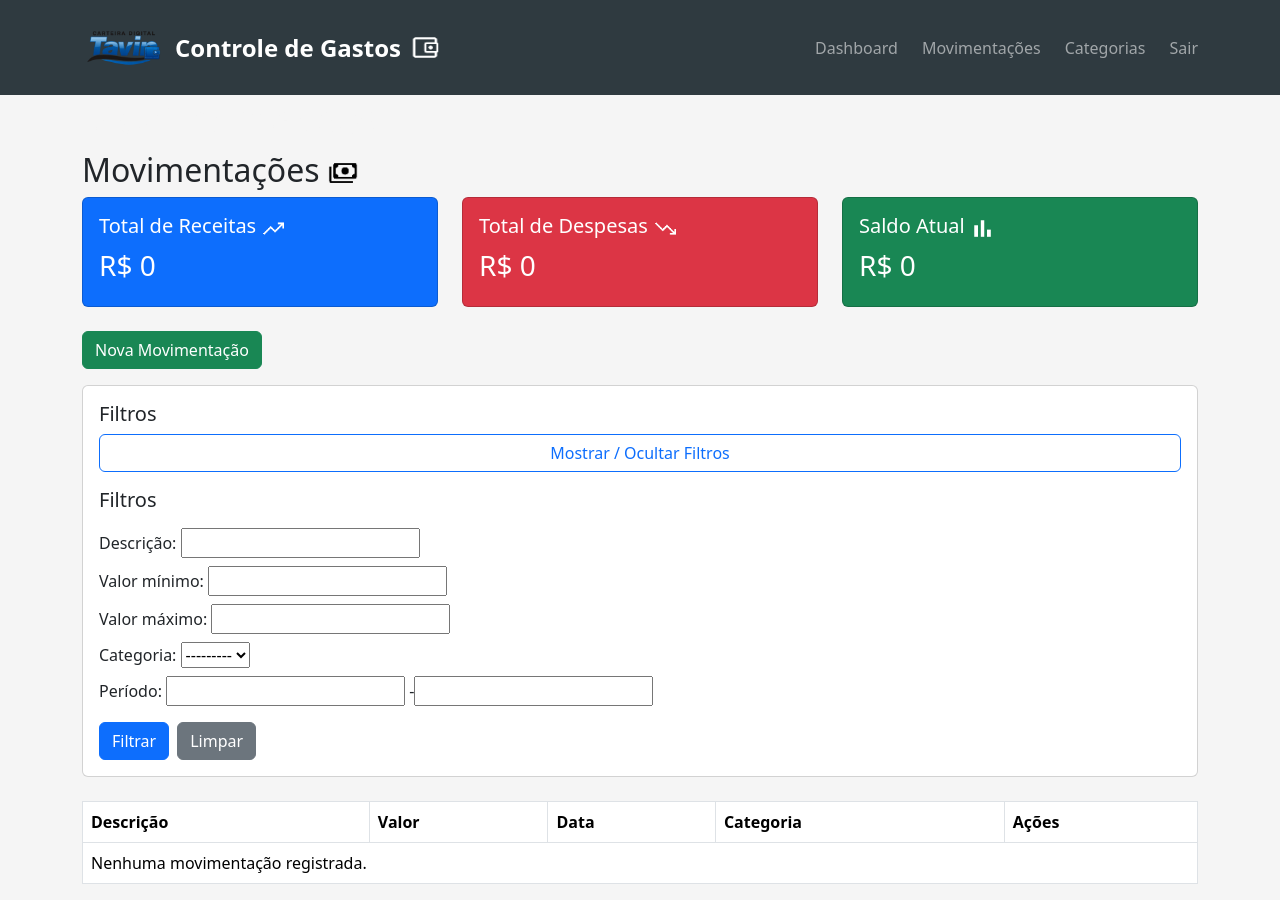
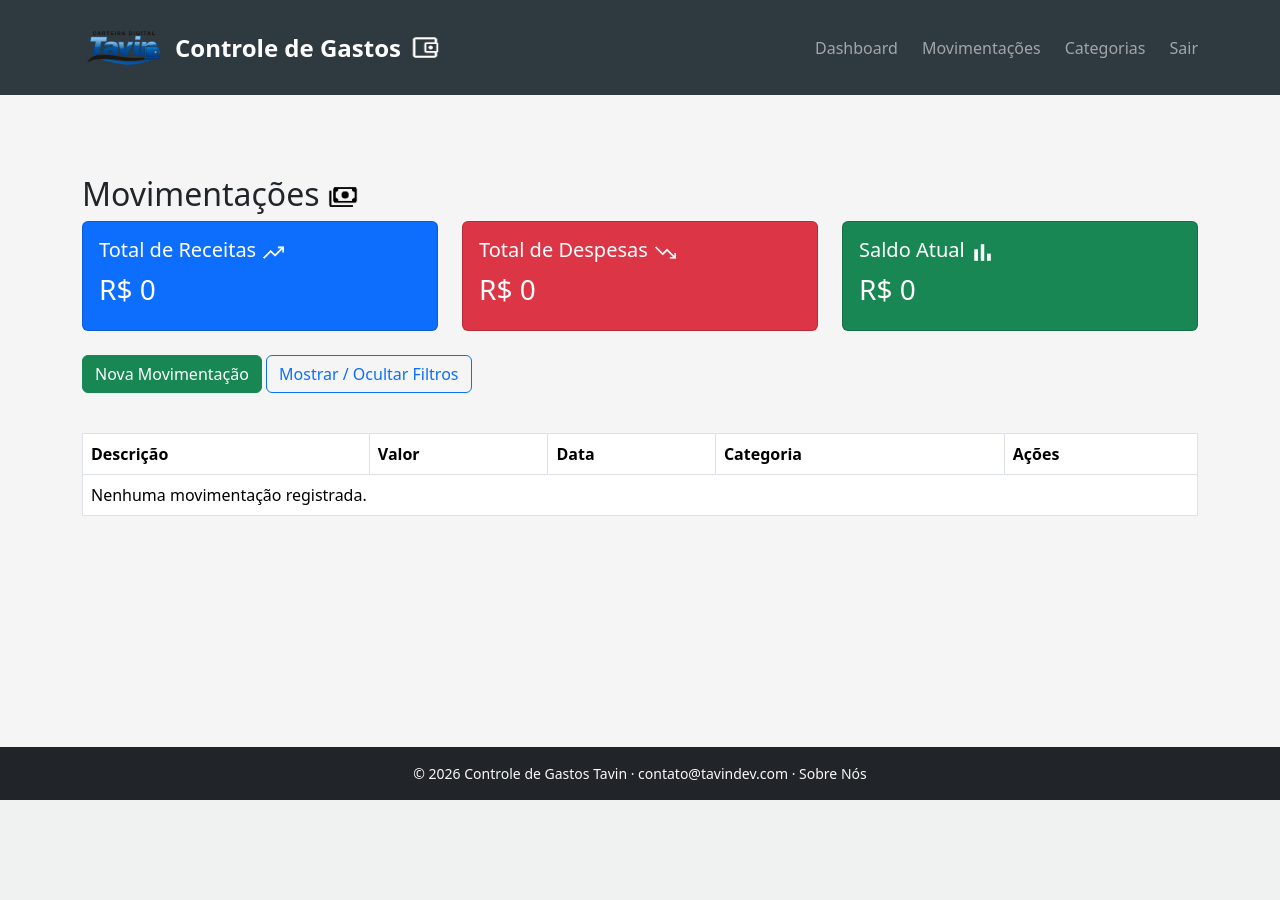
Before and after one commit to otavioaugusto-dev09/Projeto-Final---Django, a Django app: page /movimentacoes/ in a window 1280 px wide. After the commit the page ends 800 px from the top, so only its background shows below. Run offline with Django 5.2, Linux system fonts and the light colour scheme; the visitor is signed in with stand-in values (Sample User, id 1); data that the repository does not hold is empty.

Commit message:
footer e melhora nos filtros

```diff
--- a/finances/forms.py
+++ b/finances/forms.py
@@ -7,6 +7,11 @@ class CategoriaForm(forms.ModelForm):
         fields = ['nome', 'tipo']
 
 class MovimentacaoForm(forms.ModelForm):
+
+    def __init__(self, *args, **kwargs):
+        self.usuario = kwargs.pop('usuario', None)
+        super().__init__(*args, **kwargs)
+
     class Meta:
         model = Movimentacao
         fields = ['valor', 'descricao', 'data', 'categoria']
--- a/finances/templates/finances/base.html
+++ b/finances/templates/finances/base.html
@@ -9,7 +9,7 @@
 
     <link href="https://cdn.jsdelivr.net/npm/bootstrap@5.3.2/dist/css/bootstrap.min.css" rel="stylesheet">
 </head>
-<body style="background-color: whitesmoke;">
+<body style="background-color: whitesmoke;" class="d-flex flex-column min-vh-100">
 
 <nav class="navbar navbar-dark py-0" style="background-color: #2f3a40;">
     <div class="container">
@@ -42,11 +42,24 @@
         </ul>
     </div>
 </nav>
-
-<div class="container">
+<main class="flex-grow-1">
+<div class="container py-4">
     {% block content %}
     {% endblock %}
 </div>
+</main>
+<footer class="bg-dark text-light py-3 mt-auto">
+    {% block footer %}
+        <div class="container text-center small">
+            © {% now "Y" %} Controle de Gastos Tavin ·
+            <a href="mailto:contato@tavindev.com" class="text-light text-decoration-none">
+                contato@tavindev.com ·
+            </a>
+            <a class="text-light text-decoration-none" href="{% url 'info' %}">Sobre Nós</a>
+        </div>
 
+    {% endblock %}
+</footer>
 </body>
+
 </html>
--- a/finances/templates/finances/dashboard.html
+++ b/finances/templates/finances/dashboard.html
@@ -15,7 +15,7 @@
             <img src="/media/trending_up_white.png" style="height: 25px; width: 25px;">
         </h5>
 
-        <h2>R$ {{ total_receitas }}</h2>
+        <h2>R$ {{ receitas }}</h2>
     </div>
 
     <div class="card bg-danger text-white p-4" style="min-width: 200px;">
@@ -23,7 +23,7 @@
             Despesas
             <img src="/media/trending_down_white.png" style="height: 25px; width: 25px;">
         </h5>
-        <h2>R$ {{ total_despesas }}</h2>
+        <h2>R$ {{ despesas }}</h2>
     </div>
 
     <div class="card bg-primary text-white p-4" style="min-width: 200px;">
--- a/finances/templates/finances/listar_movimentacoes.html
+++ b/finances/templates/finances/listar_movimentacoes.html
@@ -50,19 +50,15 @@
     Nova Movimentação
 </a>
 
-<form method="get" class="card card-body mb-4">
-    <h5>Filtros</h5>
-
-
-
 <button class="btn btn-outline-primary mb-3" type="button"
         data-bs-toggle="collapse"
-        data-bs-target="#filtrosCollapse">
+        data-bs-target="#filtrosCollapse"
+        aria-expanded="false"
+        aria-controls="filtrosCollapse">
     Mostrar / Ocultar Filtros
 </button>
 
-<div class="collapse show" id="filtrosCollapse">
-    <form method="get" class="card card-body mb-4">
+<form method="get" class="card card-body mb-4 collapse" id="filtrosCollapse">
 
     <h5 class="mb-3">Filtros</h5>
 
@@ -86,6 +82,7 @@
     </form>
 </div>
 
+<div class="container">
 <table class="table table-bordered">
     <thead>
         <tr>
@@ -118,4 +115,5 @@
     </tbody>
 
 </table>
+</div>
 {% endblock %}
--- a/finances/urls.py
+++ b/finances/urls.py
@@ -15,4 +15,6 @@ urlpatterns = [
     path('movimentacoes/nova/', views.criar_movimentacao, name='criar_movimentacao'),
     path('movimentacoes/editar/<int:id>/', views.editar_movimentacao, name='editar_movimentacao'),
     path('movimentacoes/excluir/<int:id>/', views.excluir_movimentacao, name='excluir_movimentacao'),
+
+    path('info/', views.info, name='info')
 ]
--- a/finances/views.py
+++ b/finances/views.py
@@ -161,56 +161,14 @@ def dashboard(request):
         .annotate(total=Sum('valor'))
     )
 
-    context = {
-        'total_receitas': receitas,
-        'total_despesas': despesas,
+    return render(request, 'finances/dashboard.html', {
+        'receitas': receitas,
+        'despesas': despesas,
         'saldo': saldo,
         'totais_por_categoria': totais_por_categoria,
-    }
+    })
 
-
-    despesas_por_categoria = (
-        Movimentacao.objects
-        .filter(usuario=usuario, categoria__tipo='despesa')
-        .values('categoria__nome')
-        .annotate(total=Sum('valor'))
-        .order_by('-total')
-    )
-
-    labels_pizza = [d['categoria__nome'] for d in despesas_por_categoria]
-    dados_pizza = [float(d['total']) for d in despesas_por_categoria]
-
-    movimentacoes_mensais = (
-        Movimentacao.objects
-        .filter(usuario=usuario)
-        .annotate(mes=TruncMonth('data'))
-        .values('mes', 'categoria__tipo')
-        .annotate(total=Sum('valor'))
-        .order_by('mes')
-    )
-
-    if not labels_pizza:
-        labels_pizza = []
-        dados_pizza = []
-
-    meses = sorted({m['mes'].strftime('%m/%Y') for m in movimentacoes_mensais})
-
-    receitas_mensais = {mes: 0 for mes in meses}
-    despesas_mensais = {mes: 0 for mes in meses}
-
-    for m in movimentacoes_mensais:
-        mes = m['mes'].strftime('%m/%Y')
-        if m['categoria__tipo'] == 'receita':
-            receitas_mensais[mes] += float(m['total'])
-        else:
-            despesas_mensais[mes] += float(m['total'])
-
-    context.update({
-    'labels_pizza': labels_pizza,
-    'dados_pizza': dados_pizza,
-    'meses': meses,
-    'dados_receitas': list(receitas_mensais.values()),
-    'dados_despesas': list(despesas_mensais.values()),
-})
-
-    return render(request, 'finances/dashboard.html', context)
+@never_cache
+@login_required
+def info(request):
+    return render(request, 'finances/info.html')
```
Also changed, not shown: finances/templates/finances/info.html (added, +27 -0 lines). Lines whose indentation alone changed are shown as unchanged.
